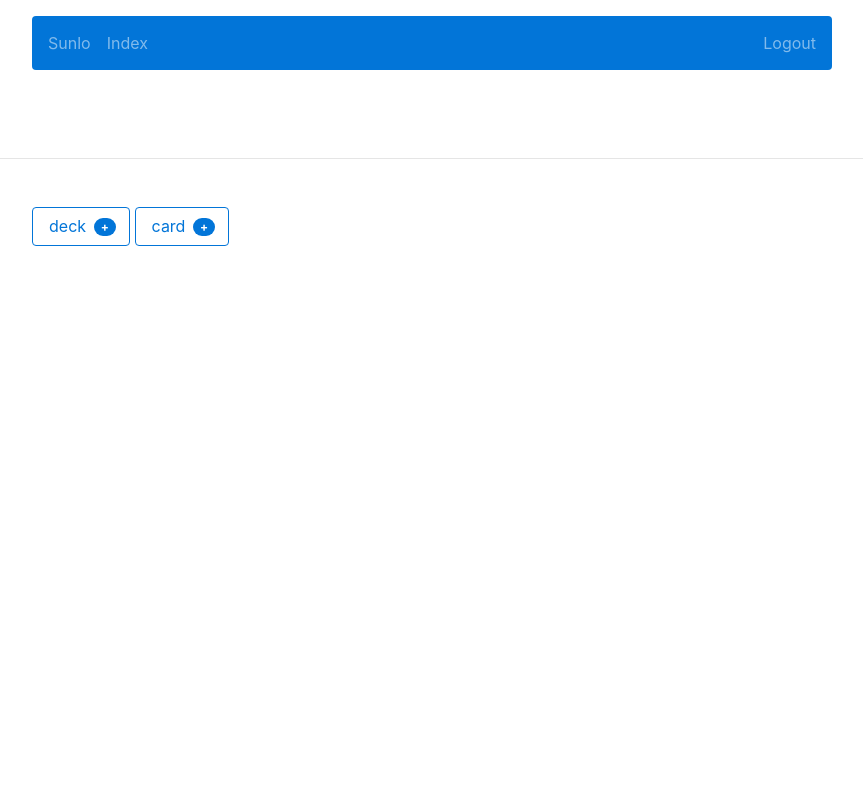
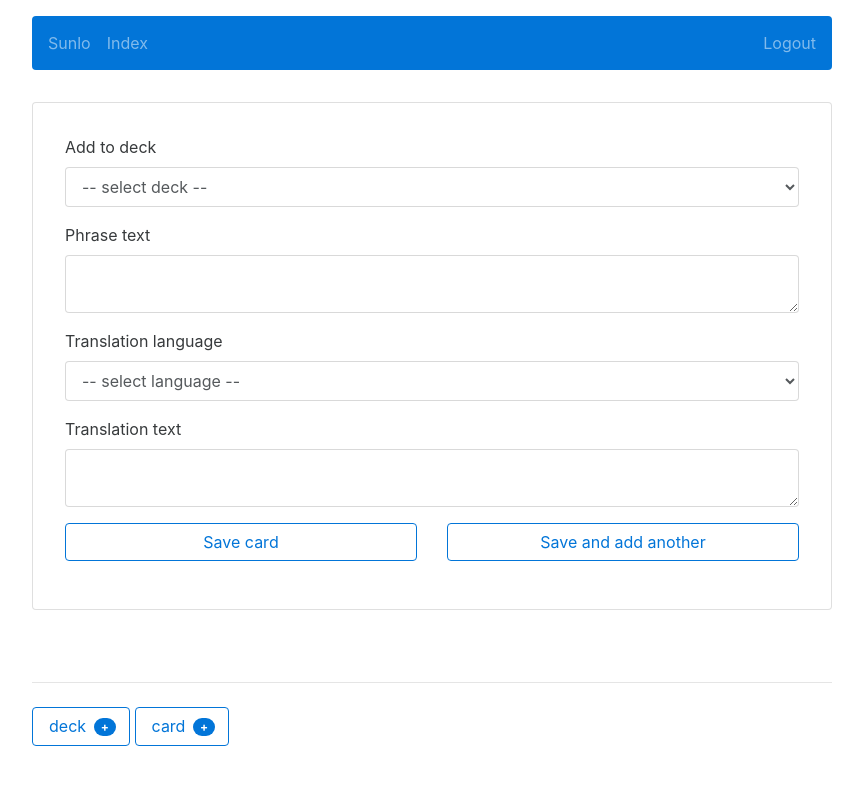
Before and after one commit to michaelsnook/sunlo, a Django app: page /card/add/ in a window 1280 px wide. Shown: the top 785 px of the page, without its empty margins (208-1071 px from the left). Run offline with Django 3.2, Linux system fonts and the light colour scheme; a user stored in the database is signed in; tables that the repository leaves empty hold one stand-in row (values such as "Sample post"); style sheets or scripts are compiled from the project's sources; parts of the project's set-up code (start-up, migrations or seed data) failed here and were passed over; some libraries are stand-ins or nearby versions.

Commit message:
Build the card_add form front end

```diff
--- a/cards/models.py
+++ b/cards/models.py
@@ -62,6 +62,9 @@ class Deck(models.Model):
     language = models.ForeignKey(Language)
     cards = models.ManyToManyField(Card, blank=True)
 
+    def language_name(self):
+        return self.language.name
+
     def translation_languages(self):
         return self.person.knows
 
--- a/cards/templates/cards/base.html
+++ b/cards/templates/cards/base.html
@@ -51,10 +51,8 @@
   <script src="https://cdnjs.cloudflare.com/ajax/libs/tether/1.2.0/js/tether.min.js" integrity="sha384-Plbmg8JY28KFelvJVai01l8WyZzrYWG825m+cZ0eDDS1f7d/js6ikvy1+X+guPIB" crossorigin="anonymous"></script>
   <script src="https://maxcdn.bootstrapcdn.com/bootstrap/4.0.0-alpha.4/js/bootstrap.min.js" integrity="sha384-VjEeINv9OSwtWFLAtmc4JCtEJXXBub00gtSnszmspDLCtC0I4z4nqz7rEFbIZLLU" crossorigin="anonymous"></script>
 
-  <br>
-  <br>
-  <hr class="m-y-2">
   <footer id="footer" class="m-y-2 p-y-2">
+    <hr class="m-y-2">
     {% if user.is_authenticated %}
     <a href="{% url 'deck_add' %}" class="btn btn-outline-primary">deck <span class="tag tag-pill tag-primary">+</span></a>
     <a href="{% url 'card_add' %}" class="btn btn-outline-primary">card <span class="tag tag-pill tag-primary">+</span></a>
--- a/cards/templates/cards/card_add.html
+++ b/cards/templates/cards/card_add.html
@@ -1,3 +1,46 @@
 {% extends 'cards/base.html' %}
 {% block content %}
+<section class="card">
+  <form class="form" method="post" role="form">
+    {% csrf_token %}
+
+    <label>Add to deck</label>
+    <select class="form-control m-b-1" name="language_name">
+      <option value="">-- select deck --</option>
+      {% for deck in person.deck_set.all %}
+      <option value="{{ deck.language_name }}">{{ deck.language_name }}</option>
+      {% endfor %}
+    </select>
+    <div class="form-group">
+      <label>Phrase text</label>
+      <textarea name="card_text" class="form-control"></textarea>
+    </div>
+
+
+    <label>Translation language</label>
+    <select class="form-control m-b-1" name="language_name">
+      <option value="">-- select language --</option>
+      {% for language in person.speaks_languages.all %}
+      <option value="{{ language.name|lower }}">{{ language.name }}</option>
+      {% endfor %}
+    </select>
+    <div class="form-group">
+      <label>Translation text</label>
+      <textarea name="cardtranslation_text" class="form-control"></textarea>
+    </div>
+
+
+
+    <div class="row">
+      <div class="col-sm-6">
+        <input type="submit" class="btn btn-block btn-outline-primary m-b-1"
+        name="submit" value="Save card">
+      </div>
+      <div class="col-sm-6">
+        <input type="submit" class="btn btn-block btn-outline-primary m-b-1"
+        name="submit" value="Save and add another">
+      </div>
+    </div>
+  </form>
+</section>
 {% endblock %}
--- a/cards/views.py
+++ b/cards/views.py
@@ -85,7 +85,12 @@ def deck_add(request):
 
 @login_required
 def card_add(request):
-    return render(request, 'cards/card_add.html', {})
+    person = request.user.person
+    context = {
+        'person': request.user.person,
+        'languages': Language.objects.all(),
+    }
+    return render(request, 'cards/card_add.html', context)
 
 @login_required
 def my_deck(request, deck_language_name):
```
